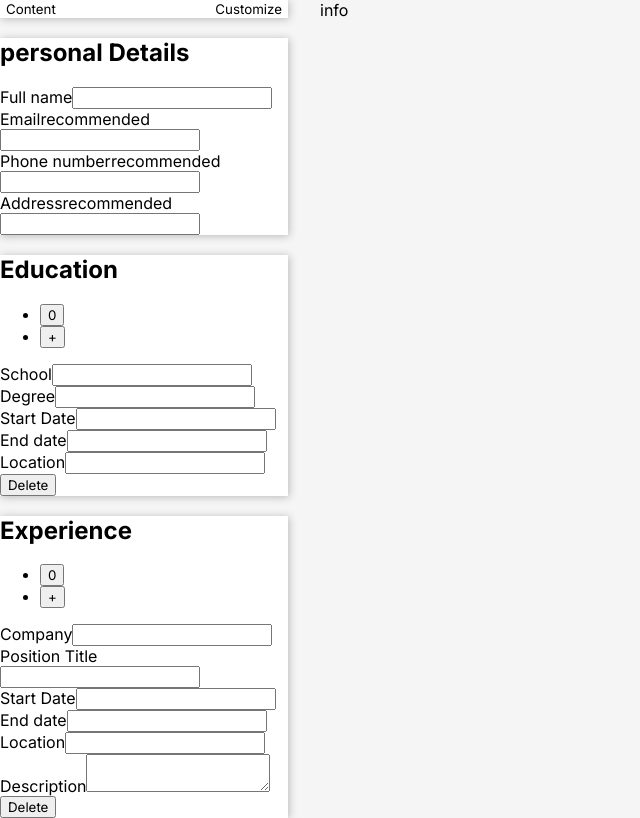
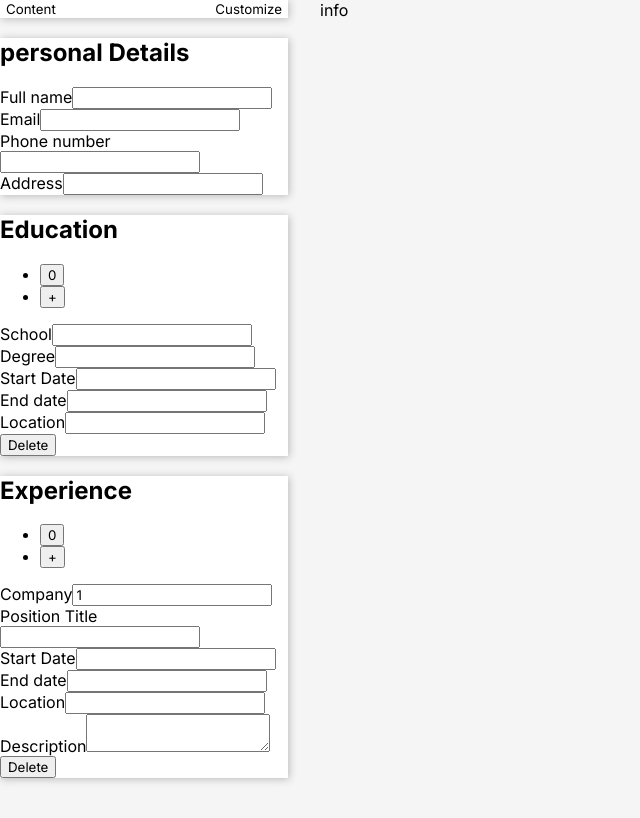
Before and after one commit to kapi104/odin-cv-generator, a React (Vite) app: page / in a window 1280 px wide. Shown: the whole page, without its empty margins (0-640 px from the left). Built offline with nearby package versions, Linux system fonts and the light colour scheme.

Commit message:
fixed onChange listener on inputs

```diff
--- a/src/assets/utils.js
+++ b/src/assets/utils.js
@@ -1,9 +1,11 @@
 import { v4 as uuid } from "uuid";
 
 function camelCase(str) {
-  return str.replace(/(?:^\w|[A-Z]|\b\w)/g, function (word, index) {
+  return str
+    .replace(/(?:^\w|[A-Z]|\b\w)/g, function (word, index) {
       return index == 0 ? word.toLowerCase() : word.toUpperCase();
-  }).replace(/\s+/g, '')
+    })
+    .replace(/\s+/g, "");
 }
 
 function getId() {
@@ -17,18 +19,28 @@ function educationFactory(id, school, degree, startDate, endDate, location) {
     degree,
     startDate,
     endDate,
- location}
+    location,
+  };
 }
 
-function experienceFactory(id, company, position, startDate, endDate, location, description) {
+function experienceFactory(
+  id,
+  company,
+  positionTitle,
+  startDate,
+  endDate,
+  location,
+  description,
+) {
   return {
     id,
     company,
- position,
+    positionTitle,
     startDate,
     endDate,
     location,
- description}
+    description,
+  };
 }
 
-export {camelCase, getId, educationFactory, experienceFactory}
+export { camelCase, getId, educationFactory, experienceFactory };
--- a/src/components/Education.jsx
+++ b/src/components/Education.jsx
@@ -3,62 +3,115 @@ import { Section, DeleteBtn, ItemsList } from "./contentForms";
 import { Input } from "./edit";
 import { educationFactory, getId } from "../assets/utils";
 
-
-
-function EducationForm({education, currentlyEditing}) {
+function EducationForm({ education, currentlyEditing, handleInput }) {
   const currentSchool = education.get[currentlyEditing];
+  const formPrefix = "edu_";
 
   return (
     <>
-    <Input label="School" isRequired={true} state={education} value={currentSchool.school}></Input>
-    <Input label="Degree" isRequired={true} state={education} value={currentSchool.degree}></Input>
-    <Input label="Start Date" isRequired={true} state={education} value={currentSchool.startDate}></Input>
-    <Input label="End date" isRequired={true} state={education} value={currentSchool.endDate}></Input>
-    <Input label="Location" isRequired={true} state={education} value={currentSchool.location}></Input>
+      <Input
+        formPrefix={formPrefix}
+        label="School"
+        isRequired={true}
+        state={education}
+        value={currentSchool.school}
+        handleInput={handleInput}
+      ></Input>
+      <Input
+        formPrefix={formPrefix}
+        label="Degree"
+        isRequired={true}
+        state={education}
+        value={currentSchool.degree}
+        handleInput={handleInput}
+      ></Input>
+      <Input
+        formPrefix={formPrefix}
+        label="Start Date"
+        isRequired={true}
+        state={education}
+        value={currentSchool.startDate}
+        handleInput={handleInput}
+      ></Input>
+      <Input
+        formPrefix={formPrefix}
+        label="End date"
+        isRequired={true}
+        state={education}
+        value={currentSchool.endDate}
+        handleInput={handleInput}
+      ></Input>
+      <Input
+        formPrefix={formPrefix}
+        label="Location"
+        isRequired={true}
+        state={education}
+        value={currentSchool.location}
+        handleInput={handleInput}
+      ></Input>
     </>
-  )
+  );
 }
 
 export function Education({ education }) {
   const [currentlyEditing, setCurrentlyEditing] = useState(0);
 
   function changeForm(index) {
-    setCurrentlyEditing(index)
+    setCurrentlyEditing(index);
   }
 
   function addSchool() {
-    education.set([...education.get, educationFactory(getId(), '','','','','')])
-    setCurrentlyEditing(education.get.length)
+    education.set([
+      ...education.get,
+      educationFactory(getId(), "", "", "", "", ""),
+    ]);
+    setCurrentlyEditing(education.get.length);
   }
 
   function handleDelete() {
     if (currentlyEditing > 0) {
       const newEducation = education.get;
-      newEducation.splice(currentlyEditing, 1)
+      newEducation.splice(currentlyEditing, 1);
       console.log(newEducation);
-      education.set([...newEducation])
-      setCurrentlyEditing(currentlyEditing - 1)
-    } else if (currentlyEditing === 0 && education.get.length === 1){
-      const newEducation = education.get[0]
+      education.set([...newEducation]);
+      setCurrentlyEditing(currentlyEditing - 1);
+    } else if (currentlyEditing === 0 && education.get.length === 1) {
+      const newEducation = education.get[0];
       const keys = Object.keys(newEducation);
-      keys.shift()
-      keys.forEach(k => {
-        newEducation[k] = '';
-      })
-      education.set([newEducation])
+      keys.shift();
+      keys.forEach((k) => {
+        newEducation[k] = "";
+      });
+      education.set([newEducation]);
     } else {
       const newEducation = education.get;
-      newEducation.splice(currentlyEditing, 1)
-      console.log({currentlyEditing, newEducation});
-      education.set([...newEducation])
+      newEducation.splice(currentlyEditing, 1);
+      console.log({ currentlyEditing, newEducation });
+      education.set([...newEducation]);
     }
   }
 
-    return (
-      <Section header="Education">
-        <ItemsList state={education} handleChange={changeForm} handleAdd={addSchool}></ItemsList>
-        <EducationForm education={education} currentlyEditing={currentlyEditing}></EducationForm>
-        <DeleteBtn handleDelete={handleDelete}></DeleteBtn>
-      </Section>
-    )
+  function handleInput(value, camelCase) {
+    const newFormValue = education.get;
+    newFormValue[currentlyEditing][camelCase] = value;
+
+    education.set([...newFormValue]);
+    console.log(newFormValue);
+  }
+
+  return (
+    <Section header="Education">
+      <ItemsList
+        state={education}
+        handleChange={changeForm}
+        handleAdd={addSchool}
+      ></ItemsList>
+      <EducationForm
+        education={education}
+        currentlyEditing={currentlyEditing}
+        handleInput={handleInput}
+      ></EducationForm>
+      <DeleteBtn handleDelete={handleDelete}></DeleteBtn>
+    </Section>
+  );
 }
--- a/src/components/container.jsx
+++ b/src/components/container.jsx
@@ -1,53 +1,59 @@
-import { useState } from "react"
-import {Edit} from "./edit";
+import { useState } from "react";
+import { Edit } from "./edit";
 import Cv from "./cv";
 import { getId } from "../assets/utils";
 
 const personalDetailsTemplate = {
-  fullName: '',
-  email: '',
-  phoneNumber: '',
-  address: ''
-}
+  fullName: "",
+  email: "",
+  phoneNumber: "",
+  address: "",
+};
 
 export default function Container() {
-  const [personalDetails, setPersonalDetails] = useState(personalDetailsTemplate);
+  const [personalDetails, setPersonalDetails] = useState(
+    personalDetailsTemplate,
+  );
   const personal = {
     get: personalDetails,
-    set: setPersonalDetails
-  }
+    set: setPersonalDetails,
+  };
 
   const [educationDetails, setEducation] = useState([
-    {id: getId(),
-    school:'',
-    degree:'',
-    startDate:'',
-    endDate:'',
-    location:''},
-  ])
+    {
+      id: getId(),
+      school: "",
+      degree: "",
+      startDate: "",
+      endDate: "",
+      location: "",
+    },
+  ]);
   const education = {
     get: educationDetails,
-    set: setEducation
-  }
+    set: setEducation,
+  };
 
   const [experienceDetails, setExperience] = useState([
-    {id:'',
- company:'',
- position:'',
- startDate:'',
- endDate:'',
- location:'',
- description:''}
-  ])
+    {
+      id: getId(),
+      company: "1",
+      positionTitle: "",
+      startDate: "",
+      endDate: "",
+      location: "",
+      description: "",
+    },
+  ]);
   const experience = {
     get: experienceDetails,
-    set: setExperience
-  }
+    set: setExperience,
+  };
 
   return (
     <div className="container">
-      <Edit states={{personal, education, experience}}></Edit>
+      <Edit states={{ personal, education, experience }}></Edit>
       <Cv></Cv>
     </div>
-  )
+  );
 }
--- a/src/components/edit.jsx
+++ b/src/components/edit.jsx
@@ -1,6 +1,6 @@
 import "./../css/edit.css";
 import { useState } from "react";
-import {camelCase} from "./../assets/utils"
+import { camelCase } from "./../assets/utils";
 import ContentForms from "./contentForms";
 import CustomizeForms from "./customizeForms";
 
@@ -18,28 +18,54 @@ function SwitchFormBtn({ onClick }) {
 function Input({
   label,
   type = "text",
-  isRecommended = false,
   isRequired = false,
-  state,
-  value
+  value,
+  handleInput,
+  formPrefix,
 }) {
-  const camelCaseLabel = camelCase(label)
+  const camelCaseLabel = camelCase(label);
+  const id = formPrefix + camelCaseLabel;
   return (
     <div className="input">
-      <label htmlFor={camelCaseLabel}>{label}</label>
-      {isRecommended && <span>recommended</span>}
+      <label htmlFor={id}>{label}</label>
       <input
-      type={type}
-      value={value}
-      id={camelCaseLabel}
-      required={isRequired}
-      onChange={(e) => state.set([...state.get, {[camelCaseLabel]: e.target.value}])}
+        type={type}
+        value={value}
+        id={id}
+        required={isRequired}
+        onChange={(e) => {
+          handleInput(e.target.value, camelCaseLabel);
+        }}
       />
     </div>
   );
 }
 
-export default function Edit({states}) {
+export function TextArea({
+  label,
+  isRequired = false,
+  value,
+  handleInput,
+  formPrefix,
+}) {
+  const camelCaseLabel = camelCase(label);
+  const id = formPrefix + camelCaseLabel;
+  return (
+    <div className="input">
+      <label htmlFor={id}>{label}</label>
+      <textarea
+        value={value}
+        id={id}
+        required={isRequired}
+        onChange={(e) => {
+          handleInput(e.target.value, camelCaseLabel);
+        }}
+      />
+    </div>
+  );
+}
+
+export default function Edit({ states }) {
   const [currentForm, setCurrentForm] = useState("content");
 
   function changeCurrentForm() {
--- a/src/components/experience.jsx
+++ b/src/components/experience.jsx
@@ -1,85 +1,125 @@
 import { useState } from "react";
 import { Section, DeleteBtn, ItemsList } from "./contentForms";
-import { Input } from "./edit";
-import { experienceFactory, camelCase, getId } from "../assets/utils";
+import { Input, TextArea } from "./edit";
+import { experienceFactory, getId } from "../assets/utils";
 
-function TextArea({
-  label,
-  isRecommended = false,
-  isRequired = false,
-  state,
-  value
-}) {
-  const camelCaseLabel = camelCase(label)
-  return (
-    <div className="input">
-      <label htmlFor={camelCaseLabel}>{label}</label>
-      {isRecommended && <span>recommended</span>}
-      <textarea
-      value={value}
-      id={camelCaseLabel}
-      required={isRequired}
-      onChange={(e) => state.set([...state.get, {[camelCaseLabel]: e.target.value}])}
-      />
-    </div>
-  )
-}
-
-function ExperienceForm({experience, currentlyEditing}) {
+function ExperienceForm({ experience, currentlyEditing, handleInput }) {
   const currentCompany = experience.get[currentlyEditing];
+  const formPrefix = "job_";
 
   return (
     <>
-    <Input label="Company" isRequired={true} state={experience} value={currentCompany.company}></Input>
-    <Input label="Position Title" isRequired={true} state={experience} value={currentCompany.position}></Input>
-    <Input label="Start Date" isRequired={true} state={experience} value={currentCompany.startDate}></Input>
-    <Input label="End date" isRequired={true} state={experience} value={currentCompany.endDate}></Input>
-    <Input label="Location" isRequired={false} state={experience} value={currentCompany.location}></Input>
-    <TextArea label="Description" isRequired={false} state={experience} value={currentCompany.description}></TextArea>
+      <Input
+        formPrefix={formPrefix}
+        label="Company"
+        isRequired={true}
+        state={experience}
+        value={currentCompany.company}
+        handleInput={handleInput}
+      ></Input>
+      <Input
+        formPrefix={formPrefix}
+        label="Position Title"
+        isRequired={true}
+        state={experience}
+        value={currentCompany.positionTitle}
+        handleInput={handleInput}
+      ></Input>
+      <Input
+        formPrefix={formPrefix}
+        label="Start Date"
+        isRequired={true}
+        state={experience}
+        value={currentCompany.startDate}
+        handleInput={handleInput}
+      ></Input>
+      <Input
+        formPrefix={formPrefix}
+        label="End date"
+        isRequired={true}
+        state={experience}
+        value={currentCompany.endDate}
+        handleInput={handleInput}
+      ></Input>
+      <Input
+        formPrefix={formPrefix}
+        label="Location"
+        isRequired={false}
+        state={experience}
+        value={currentCompany.location}
+        handleInput={handleInput}
+      ></Input>
+      <TextArea
+        formPrefix={formPrefix}
+        label="Description"
+        isRequired={false}
+        state={experience}
+        value={currentCompany.description}
+        handleInput={handleInput}
+      ></TextArea>
     </>
-  )
+  );
 }
 
 export function Experience({ experience }) {
   const [currentlyEditing, setCurrentlyEditing] = useState(0);
 
   function changeForm(index) {
-    setCurrentlyEditing(index)
+    setCurrentlyEditing(index);
   }
 
   function addCompany() {
-    experience.set([...experience.get, experienceFactory(getId(), '','','','','')])
-    setCurrentlyEditing(experience.get.length)
+    experience.set([
+      ...experience.get,
+      experienceFactory(getId(), "", "", "", "", ""),
+    ]);
+    setCurrentlyEditing(experience.get.length);
   }
 
   function handleDelete() {
     if (currentlyEditing > 0) {
       const newExperience = experience.get;
-      newExperience.splice(currentlyEditing, 1)
+      newExperience.splice(currentlyEditing, 1);
       console.log(newExperience);
-      experience.set([...newExperience])
-      setCurrentlyEditing(currentlyEditing - 1)
-    } else if (currentlyEditing === 0 && experience.get.length === 1){
-      const newExperience = experience.get[0]
+      experience.set([...newExperience]);
+      setCurrentlyEditing(currentlyEditing - 1);
+    } else if (currentlyEditing === 0 && experience.get.length === 1) {
+      const newExperience = experience.get[0];
       const keys = Object.keys(newExperience);
-      keys.shift()
-      keys.forEach(k => {
-        newExperience[k] = '';
-      })
-      experience.set([newExperience])
+      keys.shift();
+      keys.forEach((k) => {
+        newExperience[k] = "";
+      });
+      experience.set([newExperience]);
     } else {
       const newExperience = experience.get;
-      newExperience.splice(currentlyEditing, 1)
-      console.log({currentlyEditing, newExperience});
-      experience.set([...newExperience])
+      newExperience.splice(currentlyEditing, 1);
+      console.log({ currentlyEditing, newExperience });
+      experience.set([...newExperience]);
     }
   }
 
-    return (
-      <Section header="Experience">
-        <ItemsList state={experience} handleChange={changeForm} handleAdd={addCompany}></ItemsList>
-        <ExperienceForm experience={experience} currentlyEditing={currentlyEditing}></ExperienceForm>
-        <DeleteBtn handleDelete={handleDelete}></DeleteBtn>
-      </Section>
-    )
+  function handleInput(value, camelCase) {
+    const newFormValue = experience.get;
+    newFormValue[currentlyEditing][camelCase] = value;
+
+    experience.set([...newFormValue]);
+    console.log(newFormValue);
+  }
+
+  return (
+    <Section header="Experience">
+      <ItemsList
+        state={experience}
+        handleChange={changeForm}
+        handleAdd={addCompany}
+      ></ItemsList>
+      <ExperienceForm
+        experience={experience}
+        currentlyEditing={currentlyEditing}
+        handleInput={handleInput}
+      ></ExperienceForm>
+      <DeleteBtn handleDelete={handleDelete}></DeleteBtn>
+    </Section>
+  );
 }
--- a/src/main.jsx
+++ b/src/main.jsx
@@ -6,7 +6,6 @@ import Container from "./components/container";
 
 ReactDOM.createRoot(document.getElementById("root")).render(
   <React.StrictMode>
-    <Container>
-    </Container>
+    <Container></Container>
   </React.StrictMode>,
 );
```
Also changed, not shown: src/components/PersonalDetailsForm.jsx (+18 -3 lines), src/components/contentForms.jsx (+30 -20 lines). Lines whose indentation alone changed are shown as unchanged.
